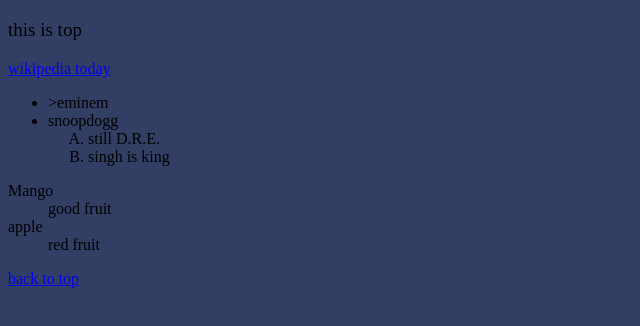
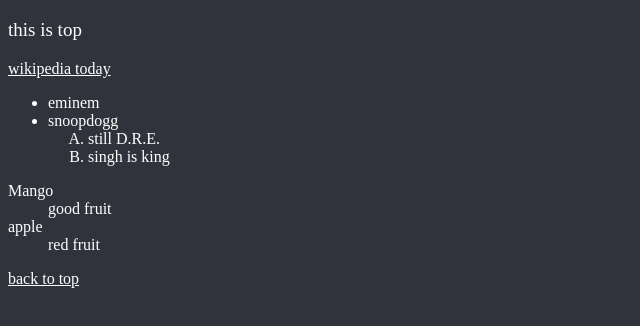
Before and after one commit to armorate/xcal, a plain HTML site: page index.html in a window 1280 px wide. Shown: the whole page, without its empty margins (0-640 px from the left). Drawn offline with Linux system fonts and the light colour scheme.

Commit message:
some changes

```diff
--- a/index.html
+++ b/index.html
@@ -1,5 +1,6 @@
 <!DOCTYPE html>
 <html lang="en">
+
 <head>
     <!-- The <head> is not a  part of the page.
     it only contains title and style info -->
@@ -8,33 +9,50 @@
     <meta name="auther" content="armorate">
     <meta name="keywords" content="armorate, first, testing, test, html, website">
     <meta http-equiv="X-UA-Compatible" content="IE=edge">
-    <meta name="viewport" content="width=device-width, initial-scale=1.0"> <!-- important definition for website look on defferent platforms -->
+    <meta name="viewport" content="width=device-width, initial-scale=1.0">
+    <!-- important definition for website look on defferent platforms -->
     <title>Test Doc</title>
     <style>
-    h1  {color:blue; font-size: 25px;}
-    p   {font-size: 19px;}
-    h2  {font-size: 13px;}
+        * {
+            background-color: rgb(48, 51, 59);
+            color: #ffff;
+        }
+
+        h1 {
+            color: blue;
+            font-size: 25px;
+        }
+
+        p {
+            font-size: 19px;
+        }
+
+        h2 {
+            font-size: 13px;
+        }
     </style>
 </head>
-<body style="background-color: rgb(51, 62, 100);">  <!-- body of the page OR actual content (divided in 3 parts- header, main and footer) -->
+
+<body>
+    <!-- body of the page OR actual content (divided in 3 parts- header, main and footer) -->
     <header>
         <nav> <!-- navigation tag -->
             <p id="#top">this is top</p> <!-- id element is used to create identity of a particular tag-->
-            <a href="https://en.wikipedia.org/wiki/Main_Page" > wikipedia today <!-- anchor tag -->
-               <!-- <img width="96" height="34" src="../../images/vicky.jpg" alt="Wikipedia today"/> -->
+            <a href="https://en.wikipedia.org/wiki/Main_Page"> wikipedia today <!-- anchor tag -->
+                <!-- <img width="96" height="34" src="../../images/vicky.jpg" alt="Wikipedia today"/> -->
             </a>
         </nav>
     </header>
     <footer>
-        <ul>    <!-- unordered list -->
-            <li>>eminem</a></li> <!-- list item -->
+        <ul> <!-- unordered list -->
+            <li>eminem</a></li> <!-- list item -->
             <li>snoopdogg</li>
-                <ol type="A">   <!-- ordered list (define type for bullets)-->
-                    <li>still D.R.E.</li>
-                    <li>singh is king</li>
-                </ol>
+            <ol type="A"> <!-- ordered list (define type for bullets)-->
+                <li>still D.R.E.</li>
+                <li>singh is king</li>
+            </ol>
         </ul>
-        <dl>    <!-- description list -->
+        <dl> <!-- description list -->
             <dt>Mango</dt> <!-- description term -->
             <dd>good fruit</dd> <!-- description description -->
             <dt>apple</dt>
@@ -43,4 +61,5 @@
         <a href="#top">back to top</a>
     </footer>
 </body>
+
 </html>
```
